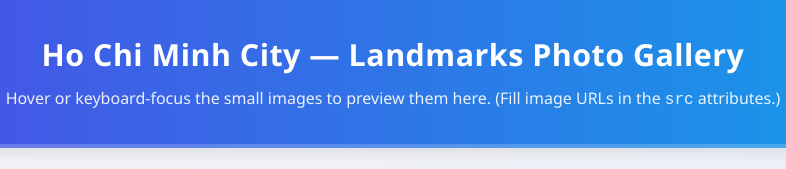
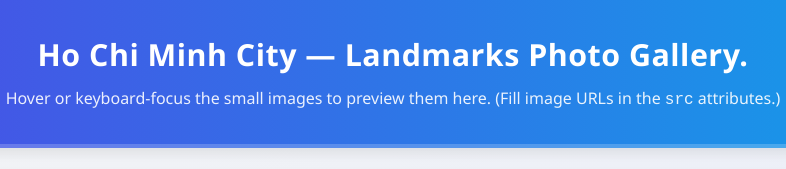
Before and after one commit to quysmile/FinalProjectPhotoGallery, a plain HTML site: page index.html in a window 1280 px wide. Shown: the top 169 px of the page, 247-1033 px from the left. Drawn offline with Linux system fonts and the light colour scheme.

Commit message:
Update index.html

```diff
--- a/index.html
+++ b/index.html
@@ -11,7 +11,7 @@
 <body onload="initGallery()">
     <header class="site-header">
         <div class="container">
-            <h1>Ho Chi Minh City — Landmarks Photo Gallery</h1>
+            <h1>Ho Chi Minh City — Landmarks Photo Gallery.</h1>
             <p class="lead">Hover or keyboard-focus the small images to preview them here. (Fill image URLs in the
                 <code>src</code> attributes.)
             </p>
```
